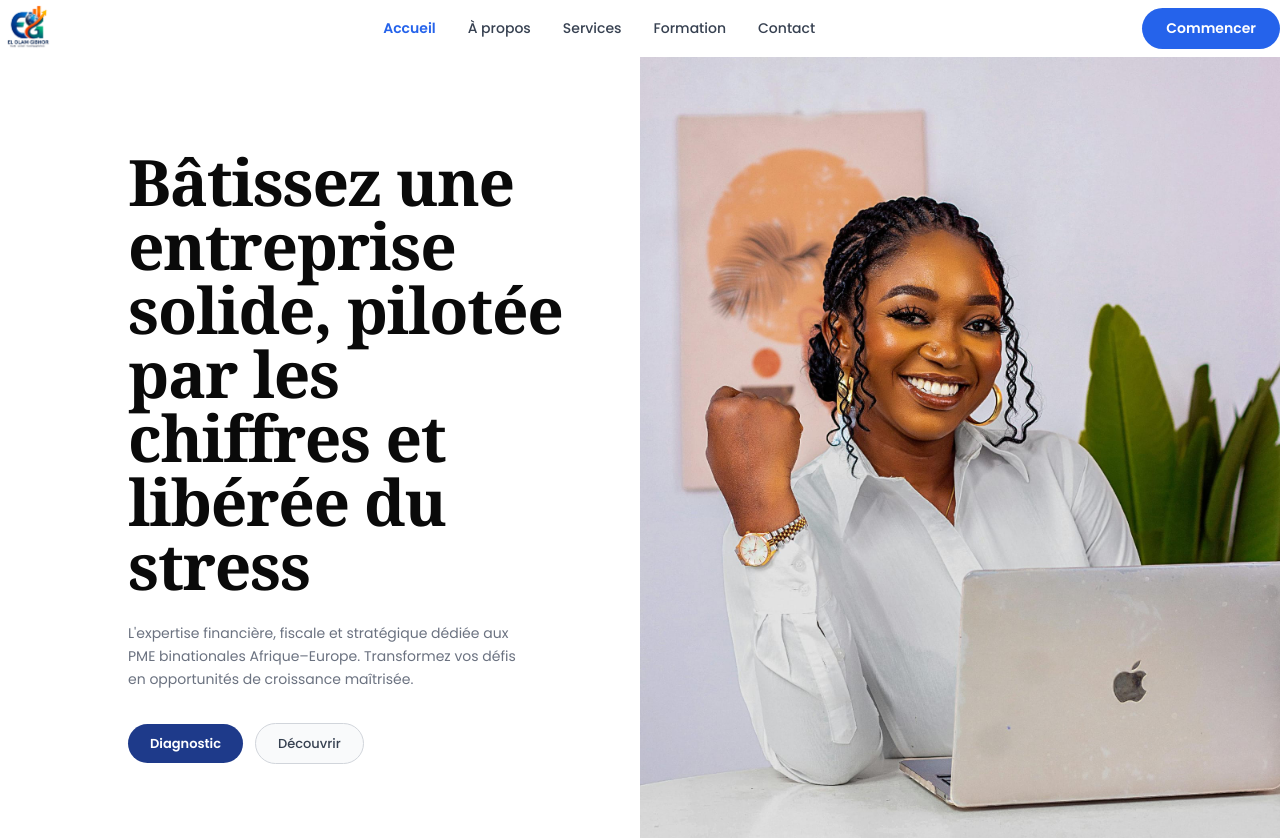
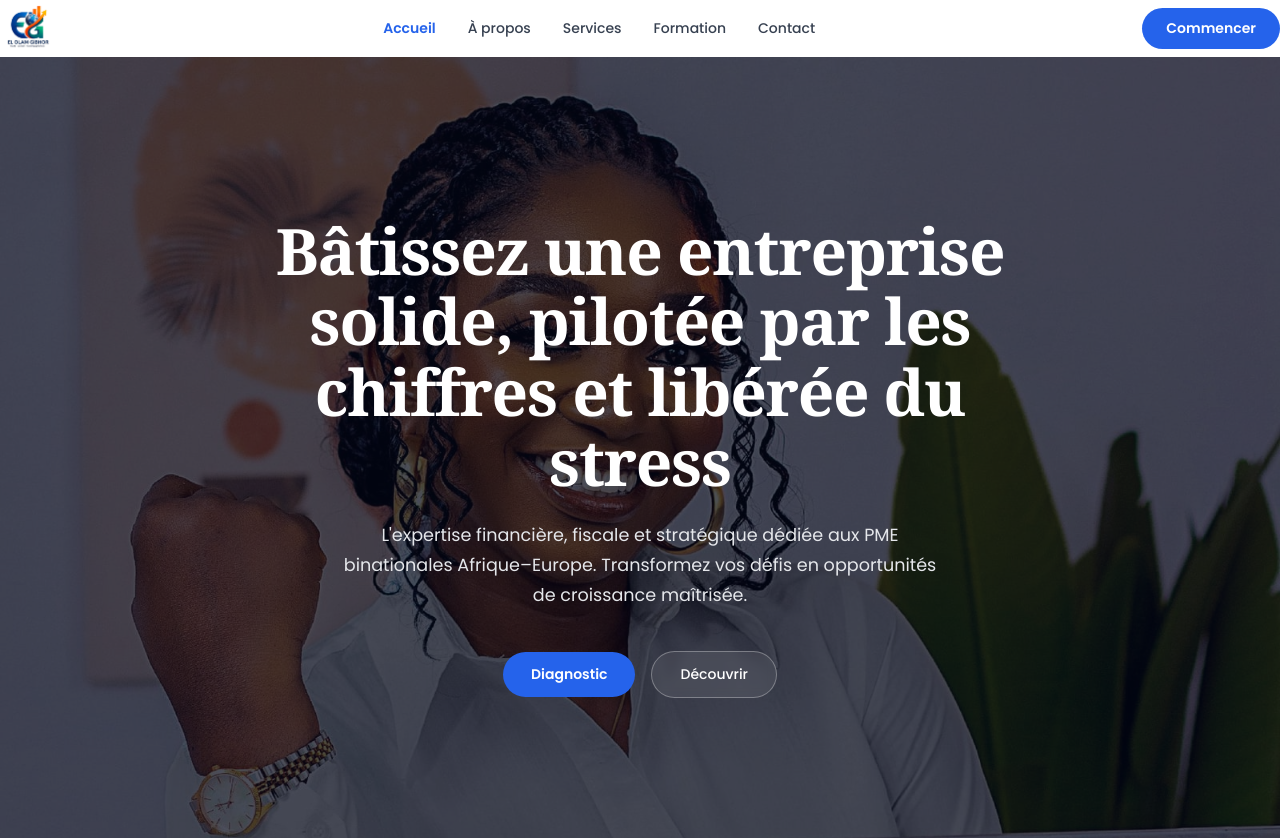
Before and after one commit to AliDev2205/elolamgibhor, a Next.js app: page / in a window 1280 px wide. Shown: the top 838 px of the page. Built offline with nearby package versions, Linux system fonts and the light colour scheme.

Commit message:
design: update hero layout to center all content over a full-screen background image

```diff
--- a/src/app/page.tsx
+++ b/src/app/page.tsx
@@ -39,26 +39,32 @@ export default function Home() {
       {/* ═══════════════════════════════════════════════════
           1. HERO SECTION — Décalage droite appliqué
       ═══════════════════════════════════════════════════ */}
-      <section className="relative w-full min-h-screen flex items-stretch pt-[72px]">
-        <div className="flex flex-col lg:flex-row w-full">
+      <section className="relative w-full min-h-screen flex items-center justify-center pt-[72px] overflow-hidden">
+        {/* Background Image Container with Overlay */}
+        <div className="absolute inset-0 z-0">
+          {/* eslint-disable-next-line @next/next/no-img-element */}
+          <img
+            src="/img/hero-section.jpg"
+            alt="EL OLAM GIBHOR - Structuration financière"
+            className="h-full w-full object-cover object-[center_30%]"
+          />
+          <div className="absolute inset-0 bg-slate-950/70" />
+        </div>
 
-          {/* Left content — pl-32 xl:pl-44 pour décalage droite */}
-<div className="w-full lg:w-1/2 flex flex-col justify-center py-16 lg:py-0 bg-white"
-  style={{
-    paddingLeft: "clamp(2rem, 10vw, 11rem)",
-    paddingRight: "clamp(2rem, 5vw, 5rem)"
-  }}
->            <AnimatedSection animation="fadeInUp" delay={0.1} animateOnLoad>
+        {/* Content Centered */}
+        <div className="relative z-10 w-full max-w-5xl mx-auto px-6 py-20 flex flex-col items-center text-center">
+          <AnimatedSection animation="fadeInUp" delay={0.1} animateOnLoad>
             <h1
               style={{
                 fontFamily: "Georgia, 'Times New Roman', serif",
-                  fontSize: "clamp(2.8rem, 5vw, 4.5rem)",
+                fontSize: "clamp(2.5rem, 5vw, 4.2rem)",
                 fontWeight: "900",
-                  color: "#0A0A0A",
-                  lineHeight: "1.0",
+                color: "#FFFFFF",
+                lineHeight: "1.1",
                 letterSpacing: "-0.02em",
                 marginBottom: "1.5rem",
-                  maxWidth: "540px",
+                maxWidth: "800px",
+                textAlign: "center" as const,
               }}
             >
               Bâtissez une entreprise solide, pilotée par les chiffres et libérée du stress
@@ -68,12 +74,15 @@ export default function Home() {
           <AnimatedSection animation="fadeInUp" delay={0.2} animateOnLoad>
             <p
               style={{
-                  fontSize: "0.875rem",
-                  color: "#6B7280",
-                  lineHeight: "1.65",
-                  marginBottom: "2rem",
-                  maxWidth: "400px",
+                fontSize: "clamp(0.95rem, 2vw, 1.1rem)",
+                color: "#E5E7EB",
+                lineHeight: "1.7",
+                marginBottom: "2.5rem",
+                maxWidth: "600px",
                 fontWeight: "400",
+                textAlign: "center" as const,
+                marginLeft: "auto",
+                marginRight: "auto",
               }}
             >
               L'expertise financière, fiscale et stratégique dédiée aux PME binationales Afrique–Europe. Transformez vos défis en opportunités de croissance maîtrisée.
@@ -81,7 +90,7 @@ export default function Home() {
           </AnimatedSection>
 
           <AnimatedSection animation="fadeInUp" delay={0.3} animateOnLoad>
-              <div className="flex flex-wrap items-center gap-3">
+            <div className="flex flex-wrap items-center justify-center gap-4">
 
               {/* Diagnostic — bleu foncé pill */}
               <Link
@@ -90,57 +99,46 @@ export default function Home() {
                   display: "inline-flex",
                   alignItems: "center",
                   justifyContent: "center",
-                    padding: "10px 22px",
-                    backgroundColor: "#1E3A8A",
+                  padding: "12px 28px",
+                  backgroundColor: "#2563EB",
                   color: "#ffffff",
                   borderRadius: "9999px",
                   fontWeight: "600",
-                    fontSize: "13px",
+                  fontSize: "14px",
                   textDecoration: "none",
                   border: "none",
-                    transition: "opacity 0.2s",
+                  transition: "background-color 0.2s, transform 0.2s",
                 }}
-                  className="hover:opacity-90"
+                className="hover:bg-blue-600 active:scale-95"
               >
                 Diagnostic
               </Link>
 
-                {/* Découvrir — outlined pill */}
+              {/* Découvrir — outlined glass pill */}
               <Link
                 href="/services"
                 style={{
                   display: "inline-flex",
                   alignItems: "center",
                   justifyContent: "center",
-                    padding: "10px 22px",
-                    backgroundColor: "#F9FAFB",
-                    color: "#374151",
+                  padding: "12px 28px",
+                  backgroundColor: "rgba(255, 255, 255, 0.08)",
+                  color: "#ffffff",
                   borderRadius: "9999px",
                   fontWeight: "500",
-                    fontSize: "13px",
+                  fontSize: "14px",
                   textDecoration: "none",
-                    border: "1.5px solid #D1D5DB",
-                    transition: "border-color 0.2s",
+                  border: "1.5px solid rgba(255, 255, 255, 0.3)",
+                  transition: "background-color 0.2s, border-color 0.2s, transform 0.2s",
+                  backdropFilter: "blur(4px)",
                 }}
-                  className="hover:border-gray-400"
+                className="hover:bg-white/10 hover:border-white/50 active:scale-95"
               >
                 Découvrir
               </Link>
 
             </div>
           </AnimatedSection>
-          </div>
-
-          {/* Right image — pleine hauteur */}
-          <div className="w-full lg:w-1/2 relative min-h-[400px] lg:min-h-full">
-            {/* eslint-disable-next-line @next/next/no-img-element */}
-            <img
-              src="/img/hero-section.jpg"
-              alt="EL OLAM GIBHOR - Structuration financière"
-              className="absolute inset-0 h-full w-full object-cover"
-            />
-          </div>
-
         </div>
       </section>
 
```
Lines whose indentation alone changed are shown as unchanged.
